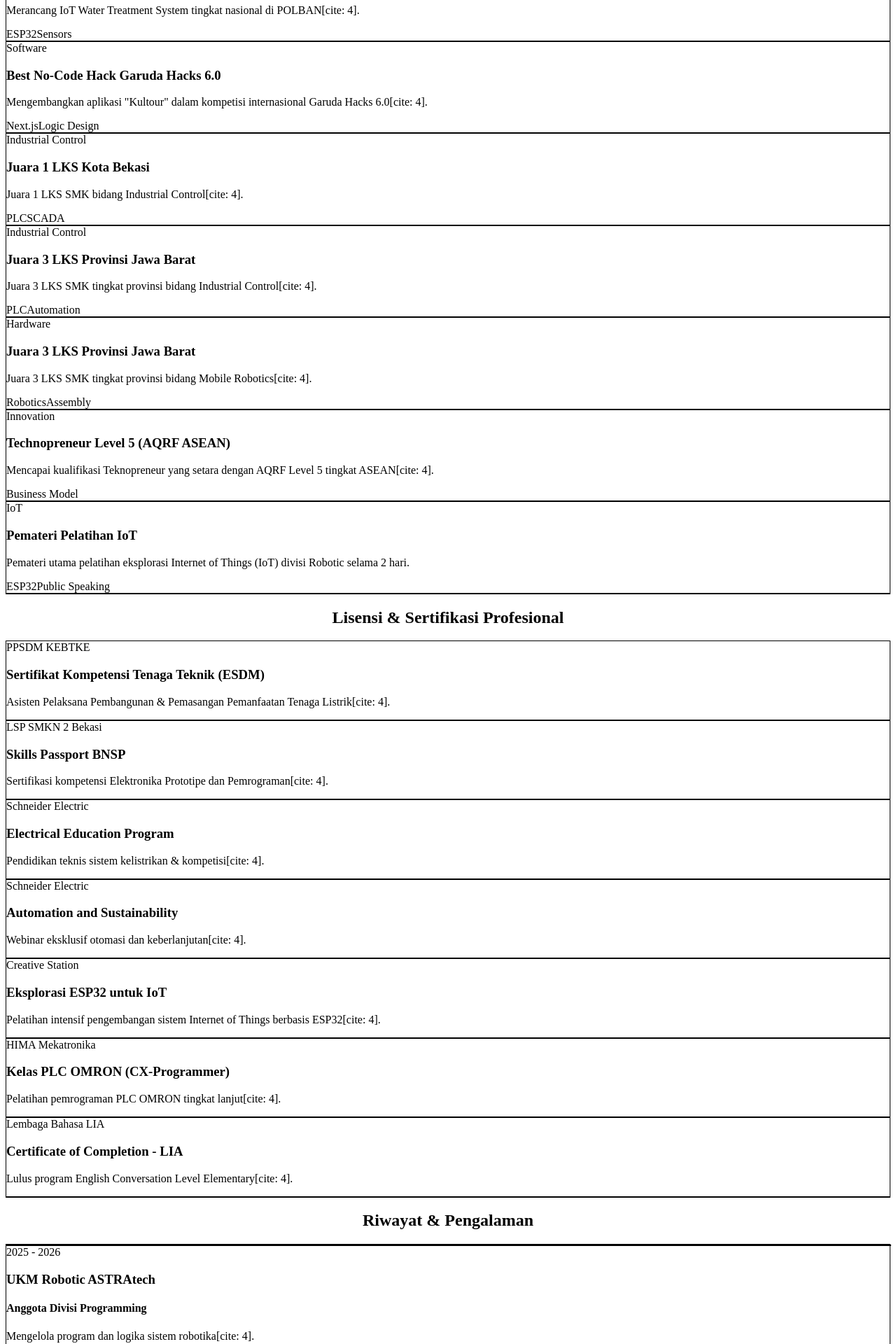
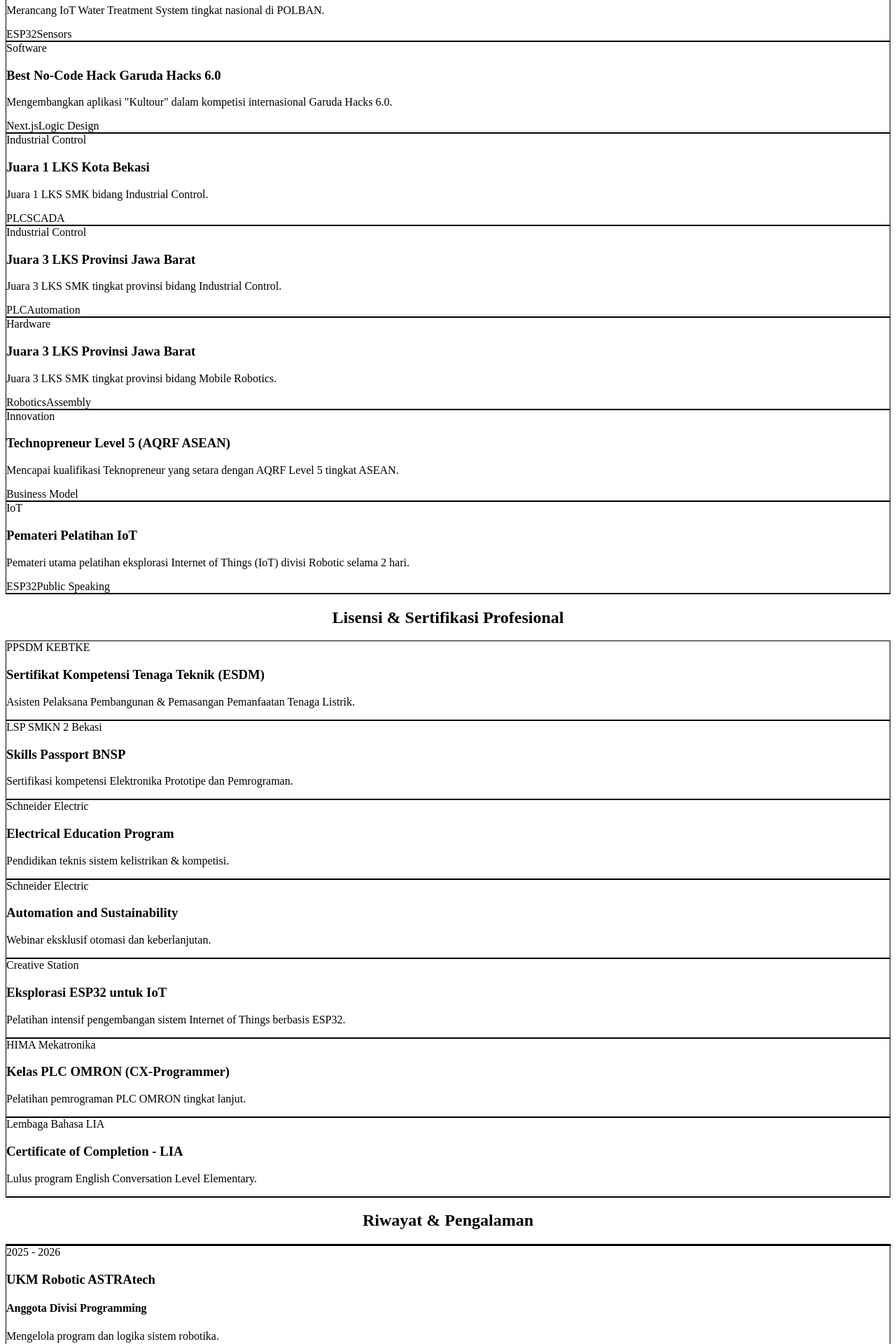
Before and after one commit to Azentech1/portofolio-muhammadfaizfathurrahman, a Next.js app in the folder web-faiz/: page / in a window 1280 px wide. Shown: the part 640-2560 px from the top of the page at 70% size. Built offline with nearby package versions, Linux system fonts and the light colour scheme; grey boxes are pictures that could not be loaded.

Commit message:
fix tailwind di-block jekyll

```diff
--- a/web-faiz/data/portfolioData.ts
+++ b/web-faiz/data/portfolioData.ts
@@ -1,29 +1,29 @@
 export const projectsData = [
   { id: 1, title: 'Automated Guided Vehicle (AGV)', category: 'Hardware', tech: ['Microcontroller', 'Motor Driver'], desc: 'Merancang robot AGV untuk otomasi logistik dengan logika navigasi otonom.', image: '/agv.jpeg' },
   { id: 2, title: 'Miniatur Lift 3 Lantai', category: 'Hardware', tech: ['PLC', 'Wiring'], desc: 'Mendevelop purwarupa sistem kontrol elevator 3 lantai dengan logika kontrol industri presisi.', image: '/lift.jpg' },
-  { id: 3, title: 'Juara 2 IoT Championship TELEPATI 7.0', category: 'IoT', tech: ['ESP32', 'Sensors'], desc: 'Merancang IoT Water Treatment System tingkat nasional di POLBAN[cite: 4].', image: '/telepati.jpg' },
-  { id: 4, title: 'Best No-Code Hack Garuda Hacks 6.0', category: 'Software', tech: ['Next.js', 'Logic Design'], desc: 'Mengembangkan aplikasi "Kultour" dalam kompetisi internasional Garuda Hacks 6.0[cite: 4].', image: '/garuda.jpg' },
-  { id: 5, title: 'Juara 1 LKS Kota Bekasi', category: 'Industrial Control', tech: ['PLC', 'SCADA'], desc: 'Juara 1 LKS SMK bidang Industrial Control[cite: 4].', image: '/lks-bekasi.jpg' },
-  { id: 6, title: 'Juara 3 LKS Provinsi Jawa Barat', category: 'Industrial Control', tech: ['PLC', 'Automation'], desc: 'Juara 3 LKS SMK tingkat provinsi bidang Industrial Control[cite: 4].', image: '/lks-jabar-ic.jpg' },
-  { id: 7, title: 'Juara 3 LKS Provinsi Jawa Barat', category: 'Hardware', tech: ['Robotics', 'Assembly'], desc: 'Juara 3 LKS SMK tingkat provinsi bidang Mobile Robotics[cite: 4].', image: '/lks-jabar-mr.jpg' },
-  { id: 8, title: 'Technopreneur Level 5 (AQRF ASEAN)', category: 'Innovation', tech: ['Business Model'], desc: 'Mencapai kualifikasi Teknopreneur yang setara dengan AQRF Level 5 tingkat ASEAN[cite: 4].', image: '/techno.jpg' },
+  { id: 3, title: 'Juara 2 IoT Championship TELEPATI 7.0', category: 'IoT', tech: ['ESP32', 'Sensors'], desc: 'Merancang IoT Water Treatment System tingkat nasional di POLBAN.', image: '/telepati.jpg' },
+  { id: 4, title: 'Best No-Code Hack Garuda Hacks 6.0', category: 'Software', tech: ['Next.js', 'Logic Design'], desc: 'Mengembangkan aplikasi "Kultour" dalam kompetisi internasional Garuda Hacks 6.0.', image: '/garuda.jpg' },
+  { id: 5, title: 'Juara 1 LKS Kota Bekasi', category: 'Industrial Control', tech: ['PLC', 'SCADA'], desc: 'Juara 1 LKS SMK bidang Industrial Control.', image: '/lks-bekasi.jpg' },
+  { id: 6, title: 'Juara 3 LKS Provinsi Jawa Barat', category: 'Industrial Control', tech: ['PLC', 'Automation'], desc: 'Juara 3 LKS SMK tingkat provinsi bidang Industrial Control.', image: '/lks-jabar-ic.jpg' },
+  { id: 7, title: 'Juara 3 LKS Provinsi Jawa Barat', category: 'Hardware', tech: ['Robotics', 'Assembly'], desc: 'Juara 3 LKS SMK tingkat provinsi bidang Mobile Robotics.', image: '/lks-jabar-mr.jpg' },
+  { id: 8, title: 'Technopreneur Level 5 (AQRF ASEAN)', category: 'Innovation', tech: ['Business Model'], desc: 'Mencapai kualifikasi Teknopreneur yang setara dengan AQRF Level 5 tingkat ASEAN.', image: '/techno.jpg' },
   { id: 9, title: 'Pemateri Pelatihan IoT', category: 'IoT', tech: ['ESP32', 'Public Speaking'], desc: 'Pemateri utama pelatihan eksplorasi Internet of Things (IoT) divisi Robotic selama 2 hari.', image: '/instruktur.jpg' }
 ];
 
 export const certificatesData = [
-  { id: 1, title: 'Sertifikat Kompetensi Tenaga Teknik (ESDM)', org: 'PPSDM KEBTKE', desc: 'Asisten Pelaksana Pembangunan & Pemasangan Pemanfaatan Tenaga Listrik[cite: 4].', image: '/cert-esdm.jpg' },
-  { id: 2, title: 'Skills Passport BNSP', org: 'LSP SMKN 2 Bekasi', desc: 'Sertifikasi kompetensi Elektronika Prototipe dan Pemrograman[cite: 4].', image: '/cert-bnsp.jpg' },
-  { id: 3, title: 'Electrical Education Program', org: 'Schneider Electric', desc: 'Pendidikan teknis sistem kelistrikan & kompetisi[cite: 4].', image: '/cert-schneider1.jpg' },
-  { id: 4, title: 'Automation and Sustainability', org: 'Schneider Electric', desc: 'Webinar eksklusif otomasi dan keberlanjutan[cite: 4].', image: '/cert-schneider2.jpg' },
-  { id: 5, title: 'Eksplorasi ESP32 untuk IoT', org: 'Creative Station', desc: 'Pelatihan intensif pengembangan sistem Internet of Things berbasis ESP32[cite: 4].', image: '/cert-esp32.jpg' },
-  { id: 6, title: 'Kelas PLC OMRON (CX-Programmer)', org: 'HIMA Mekatronika', desc: 'Pelatihan pemrograman PLC OMRON tingkat lanjut[cite: 4].', image: '/cert-omron.jpg' },
-  { id: 7, title: 'Certificate of Completion - LIA', org: 'Lembaga Bahasa LIA', desc: 'Lulus program English Conversation Level Elementary[cite: 4].', image: '/cert-lia.jpg' }
+  { id: 1, title: 'Sertifikat Kompetensi Tenaga Teknik (ESDM)', org: 'PPSDM KEBTKE', desc: 'Asisten Pelaksana Pembangunan & Pemasangan Pemanfaatan Tenaga Listrik.', image: '/cert-esdm.jpg' },
+  { id: 2, title: 'Skills Passport BNSP', org: 'LSP SMKN 2 Bekasi', desc: 'Sertifikasi kompetensi Elektronika Prototipe dan Pemrograman.', image: '/cert-bnsp.jpg' },
+  { id: 3, title: 'Electrical Education Program', org: 'Schneider Electric', desc: 'Pendidikan teknis sistem kelistrikan & kompetisi.', image: '/cert-schneider1.jpg' },
+  { id: 4, title: 'Automation and Sustainability', org: 'Schneider Electric', desc: 'Webinar eksklusif otomasi dan keberlanjutan.', image: '/cert-schneider2.jpg' },
+  { id: 5, title: 'Eksplorasi ESP32 untuk IoT', org: 'Creative Station', desc: 'Pelatihan intensif pengembangan sistem Internet of Things berbasis ESP32.', image: '/cert-esp32.jpg' },
+  { id: 6, title: 'Kelas PLC OMRON (CX-Programmer)', org: 'HIMA Mekatronika', desc: 'Pelatihan pemrograman PLC OMRON tingkat lanjut.', image: '/cert-omron.jpg' },
+  { id: 7, title: 'Certificate of Completion - LIA', org: 'Lembaga Bahasa LIA', desc: 'Lulus program English Conversation Level Elementary.', image: '/cert-lia.jpg' }
 ];
 
 export const timelineData = [
-  { id: 1, title: 'UKM Robotic ASTRAtech', subtitle: 'Anggota Divisi Programming', date: '2025 - 2026', desc: 'Mengelola program dan logika sistem robotika[cite: 4].', image: '/divisiprogram.jpg' },
-  { id: 2, title: '3rd ASTRAtech International Conference', subtitle: 'Event Committee (Panitia)', date: 'Okt 2025', desc: 'Terlibat langsung menyelenggarakan konferensi teknologi internasional[cite: 4].', image: '/3rdaic.jpg' },
-  { id: 3, title: 'ASTRAtech Sport Festival (ASFEST)', subtitle: 'Anggota Divisi IT', date: 'Des 2024', desc: 'Menangani kebutuhan infrastruktur IT selama festival[cite: 4].', image: '/asfest.jpg' },
-  { id: 4, title: 'Makrab Mekatronika 2025', subtitle: 'Staff Divisi Keuangan', date: 'Nov 2025', desc: 'Mengelola arus kas dan *budgeting* acara himpunan[cite: 4].', image: '/keuangan.jpg' },
-  { id: 5, title: 'PT Federal Nittan Industries', subtitle: 'Program P2KSK (Magang)', date: 'Okt 2022 - Jan 2023', desc: 'Praktik industri dengan nilai Akhir BAIK pada materi kelistrikan dan PLC[cite: 4].', image: '/fni.jpg' }
+  { id: 1, title: 'UKM Robotic ASTRAtech', subtitle: 'Anggota Divisi Programming', date: '2025 - 2026', desc: 'Mengelola program dan logika sistem robotika.', image: '/divisiprogram.jpg' },
+  { id: 2, title: '3rd ASTRAtech International Conference', subtitle: 'Event Committee (Panitia)', date: 'Okt 2025', desc: 'Terlibat langsung menyelenggarakan konferensi teknologi internasional.', image: '/3rdaic.jpg' },
+  { id: 3, title: 'ASTRAtech Sport Festival (ASFEST)', subtitle: 'Anggota Divisi IT', date: 'Des 2024', desc: 'Menangani kebutuhan infrastruktur IT selama festival.', image: '/asfest.jpg' },
+  { id: 4, title: 'Makrab Mekatronika 2025', subtitle: 'Staff Divisi Keuangan', date: 'Nov 2025', desc: 'Mengelola arus kas dan *budgeting* acara himpunan.', image: '/keuangan.jpg' },
+  { id: 5, title: 'PT Federal Nittan Industries', subtitle: 'Program P2KSK (Magang)', date: 'Okt 2022 - Jan 2023', desc: 'Praktik industri dengan nilai Akhir BAIK pada materi kelistrikan dan PLC.', image: '/fni.jpg' }
 ];
--- a/web-faiz/next.config.ts
+++ b/web-faiz/next.config.ts
@@ -2,7 +2,8 @@ import type { NextConfig } from "next";
 
 const nextConfig: NextConfig = {
   output: 'export',
-  basePath: '/portofolio-muhammadfaizfathurrahman', // <-- Ini yang bikin CSS lu balik
+  basePath: '/portofolio-muhammadfaizfathurrahman',
+  assetPrefix: '/portofolio-muhammadfaizfathurrahman', // <-- Tambahin ini biar Tailwind lu kepanggil
   images: {
     unoptimized: true,
   },
```
Also changed, not shown: 1 other file (tests, documents, lock files or other folders).
